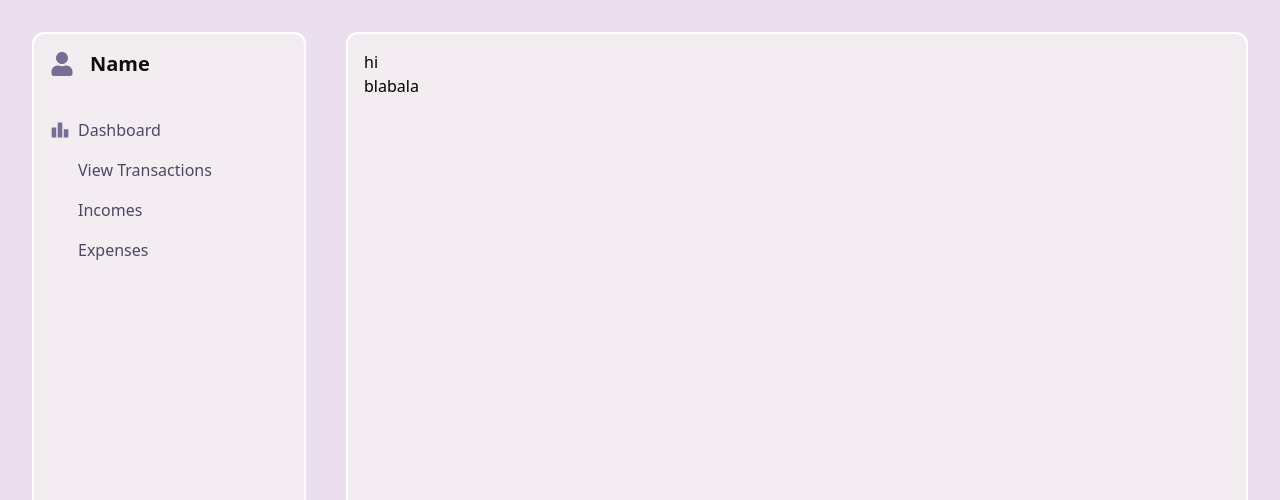
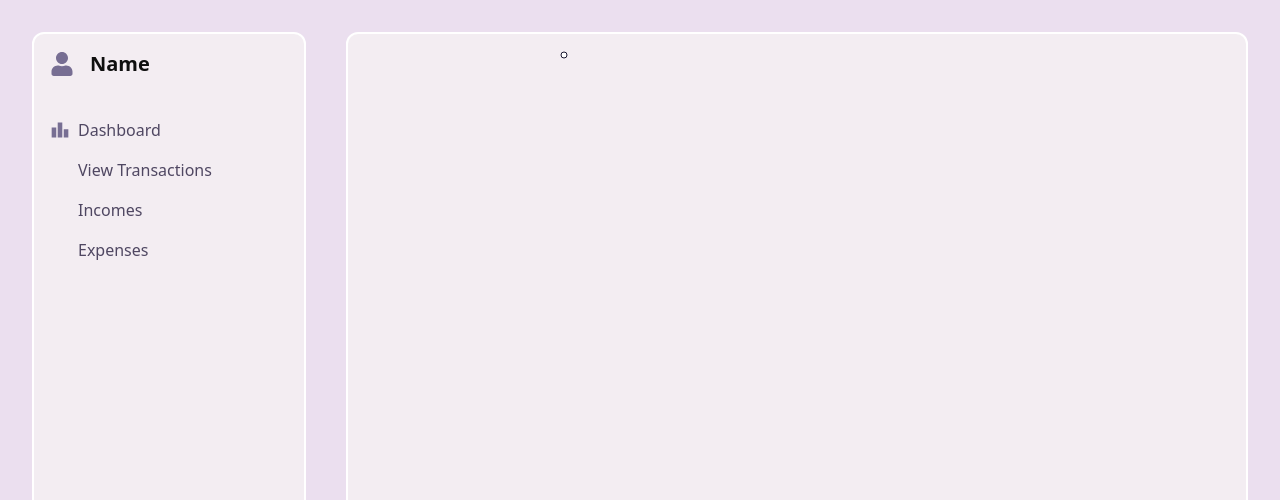
Before and after one commit to mariamdatuka/app, a React (Vite) app: page / in a window 1280 px wide. Shown: the top 500 px of the page. Built offline with nearby package versions, Linux system fonts and the light colour scheme; some icons are missing.

Commit message:
feat:re-charts for incomes and expenses

```diff
--- a/src/pages/Dashboard.tsx
+++ b/src/pages/Dashboard.tsx
@@ -1,11 +1,11 @@
-
+import { LineChart, Line } from 'recharts';
 
 const Dashboard = () => {
+  const data = [{name: 'Page A', uv: 400, pv: 2400, amt: 2400}];
   return (
-    <div>
-       <h1>hi</h1>
-       <h6>blabala</h6>
-    </div>
+    <LineChart width={400} height={400} data={data}>
+    <Line type="monotone" dataKey="uv" stroke="#191730" className='bg-red' />
+    </LineChart>
   )
 }
 
```
